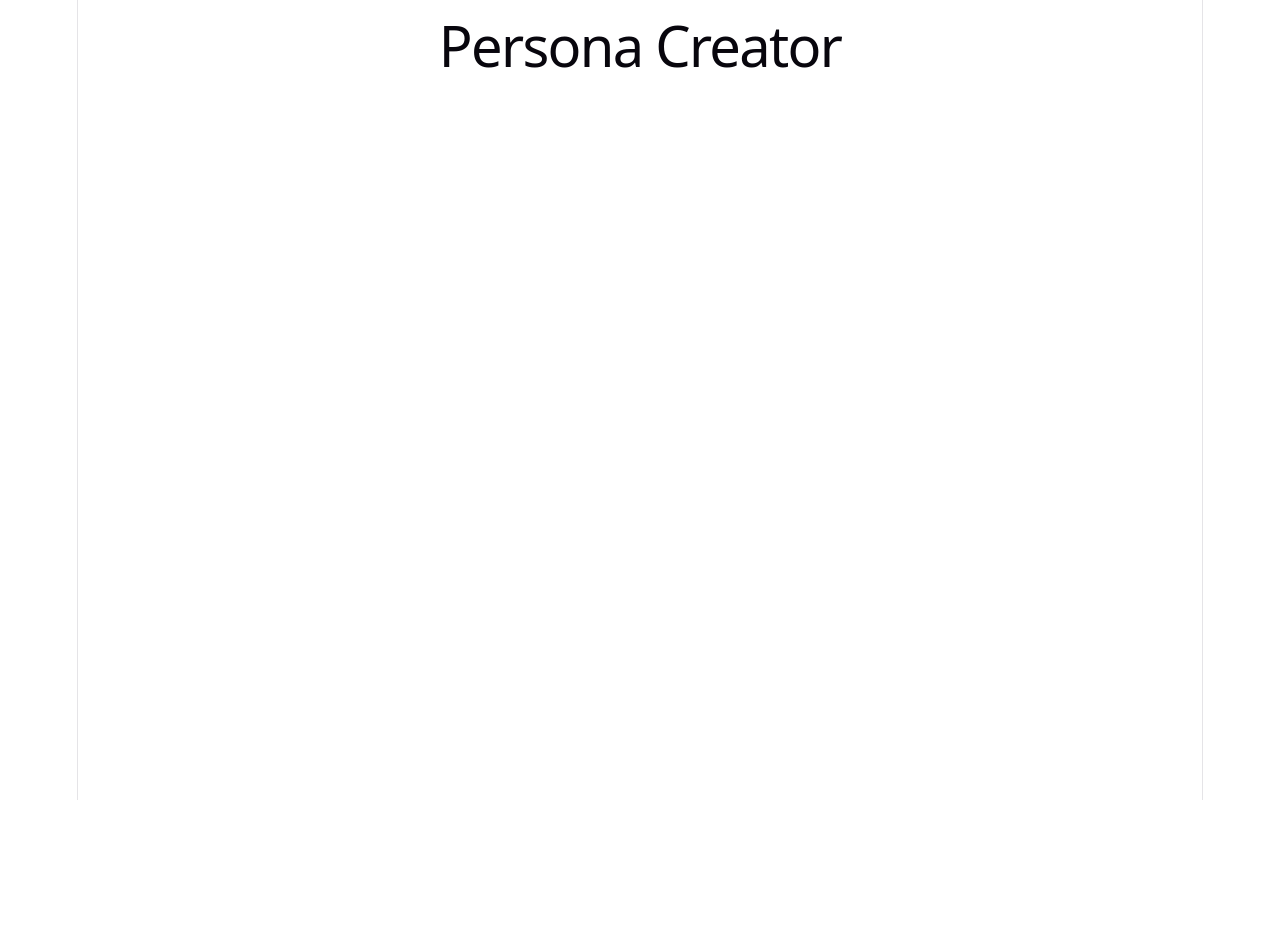
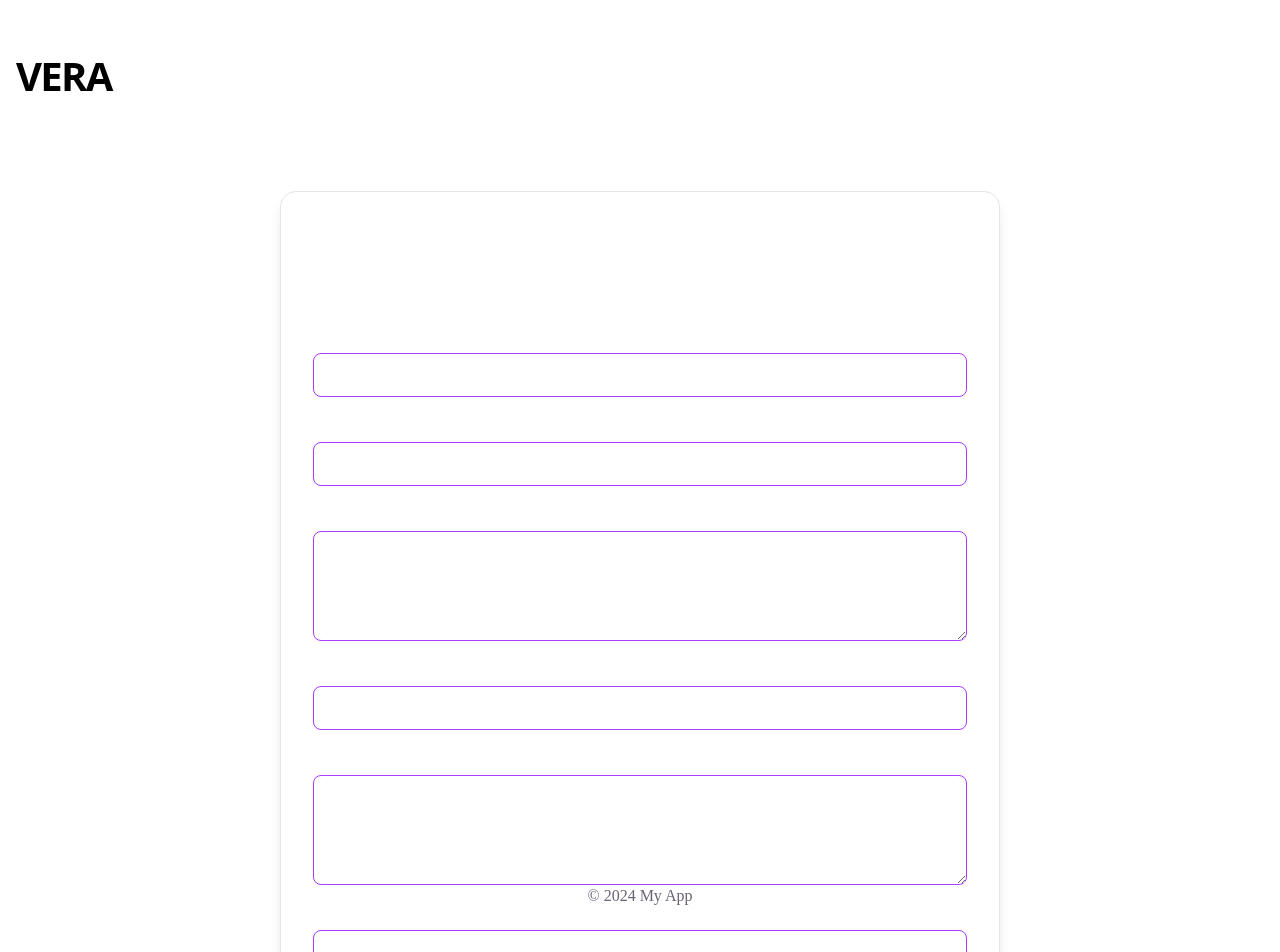
Before and after one commit to VU-RASL/MTSU-2026, a React (Vite) app in the folder frontend/: page /persona-creator in a window 1280 px wide. Shown: the top 952 px of the page. Before the commit the page ends 800 px from the top, so only its background shows below. Built offline with nearby package versions, Linux system fonts and the light colour scheme.

Commit message:
Fleshed out the basic home and persona page

```diff
--- a/frontend/src/App.css
+++ b/frontend/src/App.css
@@ -1,184 +1,190 @@
-.counter {
+/*header and footer styles */
+.header {
+  display: flex;
+  background-color: var(--header-bg);
+  color: var(--header-text);
+  padding: 16px;
+  box-sizing: border-box;
+  width: 100%;
+  height: auto;
+  border-bottom: 4px solid var(--header-text);
+}
+.header-title {
+  font-size: 40px;
+  font-weight: bold;
+  color: var(--header-text);
+  display: flex;
+  align-items: center;
+  justify-content: center;
+}
+.header-content {
+  box-sizing: border-box;
+  width: 100%;
+  height: 100%;
+  display: flex;
+  flex-direction: row;
+  flex-wrap: wrap;
+  align-items: center;
+  justify-content: space-between;
+}
+.header-nav-list {
+  display: flex;
+  list-style: none;
+  gap: 16px;
+  justify-content: space-between;
+}
+.header-nav-item {
+  padding: 8px;
+  border: 2px solid var(--header-text);
+  border-radius: 10px;
+  background-color: var(--header-text);
+  text-decoration: none;
+}
+.header-nav-item a {
+  color: white;
+  text-decoration: none;
+  font-weight: bold;
+  font-family: 'Segoe UI', Tahoma, Geneva, Verdana, sans-serif;
+}
+
+.footer {
+  background-color: var(--header-bg);
+  color: var(--header-text);
+  padding: 16px;
+  text-align: center;
+  border-top: 4px solid var(--header-text);
+  width: 100%;
+  box-sizing: border-box;
+
+}
+/* home styles */
+.content {
+  padding: 16px;
+  box-sizing: border-box;
+  width: 100%;
+  height: 90vh;
+}
+.home-content {
+  display: flex;
+  flex-direction: column;
+  align-items: center;
+  height: 100%;
+}
+.home-content h1 {
+  font-size: 40px;
+  font-weight: bold;
+  color: var(--text-h);
+  padding: 8px;
+}
+.home-content p {
+  font-size: 18px;
+  color: var(--text);
+  padding: 8px;
+}
+.home-content button {
   font-size: 16px;
-  padding: 5px 10px;
-  border-radius: 5px;
-  color: var(--accent);
-  background: var(--accent-bg);
-  border: 2px solid transparent;
-  transition: border-color 0.3s;
-  margin-bottom: 24px;
+  color: white;
+  background-color: var(--accent);
+  border: none;
+  border-radius: 8px;
+  padding: 8px 16px;
+  cursor: pointer;
+}
 
-  &:hover {
-    border-color: var(--accent-border);
+/* Persona Creator Styles */
+.persona-creator {
+  display: flex;
+  flex-direction: column;
+  align-items: stretch;
+  gap: 20px;
+  box-sizing: border-box;
+  width: min(100%, 720px);
+  height: auto;
+  margin: 24px auto;
+  padding: 32px;
+  border: 1px solid var(--border);
+  border-radius: 16px;
+  background-color: var(--bg);
+  box-shadow: var(--shadow);
+}
+
+.persona-creator h1 {
+  align-self: center;
+  margin: 0 0 8px;
+  text-align: center;
+  color: white;
+}
+
+.form-group {
+  display: flex;
+  flex-direction: column;
+  gap: 8px;
+  width: 100%;
+}
+
+.form-group label {
+  color: white;
+  font-size: 15px;
+  font-weight: 600;
+}
+
+.form-group input,
+.form-group textarea {
+  box-sizing: border-box;
+  width: 100%;
+  padding: 12px 14px;
+  border: 1px solid var(--accent);
+  border-radius: 8px;
+  background-color: white;
+  color: var(--text-h);
+  font: inherit;
+  transition: border-color 150ms ease, box-shadow 150ms ease;
+}
+
+.form-group textarea {
+  min-height: 110px;
+  resize: vertical;
+  border-color: var(--accent);
+}
+
+.form-group input:focus,
+.form-group textarea:focus {
+  border-color: var(--accent);
+  outline: none;
+  box-shadow: 0 0 0 3px var(--accent-bg);
+}
+
+.persona-creator button {
+  align-self: flex-start;
+  padding: 12px 20px;
+  border: 0;
+  border-radius: 8px;
+  background-color: var(--accent);
+  color: white;
+  font: inherit;
+  font-weight: 600;
+  cursor: pointer;
+  transition: filter 150ms ease, transform 150ms ease;
+}
+
+.persona-creator button:hover {
+  filter: brightness(0.92);
+  transform: translateY(-1px);
+}
+
+.persona-creator button:focus-visible {
+  outline: 3px solid var(--accent-border);
+  outline-offset: 3px;
+}
+
+@media (max-width: 600px) {
+  .persona-creator {
+    gap: 16px;
+    margin: 12px auto;
+    padding: 20px;
   }
-  &:focus-visible {
-    outline: 2px solid var(--accent);
-    outline-offset: 2px;
+
+  .persona-creator button {
+    align-self: stretch;
   }
 }
-
-.hero {
-  position: relative;
-
-  .base,
-  .framework,
-  .vite {
-    inset-inline: 0;
-    margin: 0 auto;
-  }
-
-  .base {
-    width: 170px;
-    position: relative;
-    z-index: 0;
-  }
-
-  .framework,
-  .vite {
-    position: absolute;
-  }
-
-  .framework {
-    z-index: 1;
-    top: 34px;
-    height: 28px;
-    transform: perspective(2000px) rotateZ(300deg) rotateX(44deg) rotateY(39deg)
-      scale(1.4);
-  }
-
-  .vite {
-    z-index: 0;
-    top: 107px;
-    height: 26px;
-    width: auto;
-    transform: perspective(2000px) rotateZ(300deg) rotateX(40deg) rotateY(39deg)
-      scale(0.8);
-  }
-}
-
-#center {
-  display: flex;
-  flex-direction: column;
-  gap: 25px;
-  place-content: center;
-  place-items: center;
-  flex-grow: 1;
-
-  @media (max-width: 1024px) {
-    padding: 32px 20px 24px;
-    gap: 18px;
-  }
-}
-
-#next-steps {
-  display: flex;
-  border-top: 1px solid var(--border);
-  text-align: left;
-
-  & > div {
-    flex: 1 1 0;
-    padding: 32px;
-    @media (max-width: 1024px) {
-      padding: 24px 20px;
-    }
-  }
-
-  .icon {
-    margin-bottom: 16px;
-    width: 22px;
-    height: 22px;
-  }
-
-  @media (max-width: 1024px) {
-    flex-direction: column;
-    text-align: center;
-  }
-}
-
-#docs {
-  border-right: 1px solid var(--border);
-
-  @media (max-width: 1024px) {
-    border-right: none;
-    border-bottom: 1px solid var(--border);
-  }
-}
-
-#next-steps ul {
-  list-style: none;
-  padding: 0;
-  display: flex;
-  gap: 8px;
-  margin: 32px 0 0;
-
-  .logo {
-    height: 18px;
-  }
-
-  a {
-    color: var(--text-h);
-    font-size: 16px;
-    border-radius: 6px;
-    background: var(--social-bg);
-    display: flex;
-    padding: 6px 12px;
-    align-items: center;
-    gap: 8px;
-    text-decoration: none;
-    transition: box-shadow 0.3s;
-
-    &:hover {
-      box-shadow: var(--shadow);
-    }
-    .button-icon {
-      height: 18px;
-      width: 18px;
-    }
-  }
-
-  @media (max-width: 1024px) {
-    margin-top: 20px;
-    flex-wrap: wrap;
-    justify-content: center;
-
-    li {
-      flex: 1 1 calc(50% - 8px);
-    }
-
-    a {
-      width: 100%;
-      justify-content: center;
-      box-sizing: border-box;
-    }
-  }
-}
-
-#spacer {
-  height: 88px;
-  border-top: 1px solid var(--border);
-  @media (max-width: 1024px) {
-    height: 48px;
-  }
-}
-
-.ticks {
-  position: relative;
-  width: 100%;
-
-  &::before,
-  &::after {
-    content: '';
-    position: absolute;
-    top: -4.5px;
-    border: 5px solid transparent;
-  }
-
-  &::before {
-    left: 0;
-    border-left-color: var(--border);
-  }
-  &::after {
-    right: 0;
-    border-right-color: var(--border);
-  }
-}
--- a/frontend/src/components/Footer.tsx
+++ b/frontend/src/components/Footer.tsx
@@ -2,7 +2,7 @@ import React from 'react'
 
 const Footer: React.FC = () => {
   return (
-    <footer>
+    <footer className="footer">
       <p>© 2024 My App</p>
     </footer>
   )
--- a/frontend/src/components/Header.tsx
+++ b/frontend/src/components/Header.tsx
@@ -1,11 +1,19 @@
 import React from 'react'
 
 const Header: React.FC = () => {
-  return (
-    <header>
-      <h1>My App</h1>
-    </header>
-  )
+    return (
+        <header className="header">
+            <div className="header-content">
+                <h1 className="header-title">VERA</h1>
+                <nav className="header-nav">
+                    <ul className="header-nav-list">
+                        <li className="header-nav-item"><a href="/">Home</a></li>
+                        <li className="header-nav-item"><a href="/persona-creator">Create Persona</a></li>
+                    </ul>
+                </nav>
+            </div>
+        </header>
+    )
 }
 
 export default Header
--- a/frontend/src/index.css
+++ b/frontend/src/index.css
@@ -14,52 +14,29 @@
   --sans: system-ui, 'Segoe UI', Roboto, sans-serif;
   --heading: system-ui, 'Segoe UI', Roboto, sans-serif;
   --mono: ui-monospace, Consolas, monospace;
-
-  font: 18px/145% var(--sans);
-  letter-spacing: 0.18px;
-  color-scheme: light dark;
-  color: var(--text);
-  background: var(--bg);
-  font-synthesis: none;
-  text-rendering: optimizeLegibility;
-  -webkit-font-smoothing: antialiased;
-  -moz-osx-font-smoothing: grayscale;
-
-  @media (max-width: 1024px) {
-    font-size: 16px;
-  }
 }
 
 @media (prefers-color-scheme: dark) {
   :root {
     --text: #9ca3af;
-    --text-h: #f3f4f6;
     --bg: #16171d;
     --border: #2e303a;
     --code-bg: #1f2028;
-    --accent: #c084fc;
-    --accent-bg: rgba(192, 132, 252, 0.15);
-    --accent-border: rgba(192, 132, 252, 0.5);
+    --accent: #CFAE70;
+    --accent-bg: rgb(236, 194, 102);
+    --accent-border: rgb(255, 187, 1);
     --social-bg: rgba(47, 48, 58, 0.5);
     --shadow:
       rgba(0, 0, 0, 0.4) 0 10px 15px -3px, rgba(0, 0, 0, 0.25) 0 4px 6px -2px;
-  }
+    --header-bg: #1C1C1C;
+    --header-text: #CFAE70;
+    --text-h: #08060d;
 
-  #social .button-icon {
-    filter: invert(1) brightness(2);
   }
 }
 
 #root {
-  width: 1126px;
-  max-width: 100%;
-  margin: 0 auto;
-  text-align: center;
-  border-inline: 1px solid var(--border);
-  min-height: 100svh;
-  display: flex;
-  flex-direction: column;
-  box-sizing: border-box;
+  margin: 0;
 }
 
 body {
@@ -93,6 +70,8 @@ h2 {
 }
 p {
   margin: 0;
+  font-family: var(--text);
+  color: var(--text);
 }
 
 code,
--- a/frontend/src/pages/Home.tsx
+++ b/frontend/src/pages/Home.tsx
@@ -16,9 +16,13 @@ const Home: React.FC = () => {
     return (
         <>
         <Header />
-        <div>
-            <h1>Home</h1>
-            <button onClick={personaButton}>Create Persona</button>
+        <div className="content">
+            <div className="home-content">
+                <h1>Welcome to Project Vera</h1>
+                <p>Our misson is to create a digital environment for medical professionals to practice and create scenarios for autism diagnosis and treatment.</p>
+                <button onClick={personaButton}>Create Persona</button>
+
+            </div>
         </div>
         <Footer />
         </>
--- a/frontend/src/pages/PersonaCreator.tsx
+++ b/frontend/src/pages/PersonaCreator.tsx
@@ -1,8 +1,17 @@
 import React from 'react'
+import Footer from '../components/Footer'
+import Header from '../components/Header'
 
 
-
-
+//basic input of data where we need a name and a type of input
+const formData = [
+    { name: 'Name', type: 'text' },
+    { name: 'Age', type: 'number' },
+    { name: 'Bio', type: 'textarea' },
+    { name: 'Persona Title', type: 'text'},
+    { name: 'Persona Summary', type: 'textarea' },
+    { name: 'Goal', type: 'textarea' }
+]
 //This page component will be were we set up the person creator interface and functionality.
 const PersonaCreator: React.FC = () => {
     //functionality goes here
@@ -10,9 +19,27 @@ const PersonaCreator: React.FC = () => {
 
     //HTML output goes into the return statement below.
     return (
-        <div>
-            <h1>Persona Creator</h1>
-        </div>
+        <>
+            <Header />
+                <div className="content">
+                    <div className="persona-creator">
+                        <h1>Persona Creator</h1>
+                        {formData.map((field) => (
+                            <div key={field.name} className="form-group">
+                                <label>{field.name}</label>
+                                {field.type === 'textarea' ? (
+                                    <textarea />
+                                ) : (
+                                    <input type={field.type} />
+                                )}
+                            </div>
+                        ))}
+                        <button type="submit">Create Persona</button>
+                    </div>
+                </div>
+            <Footer />
+        </>
+
     )
 }
 
```
